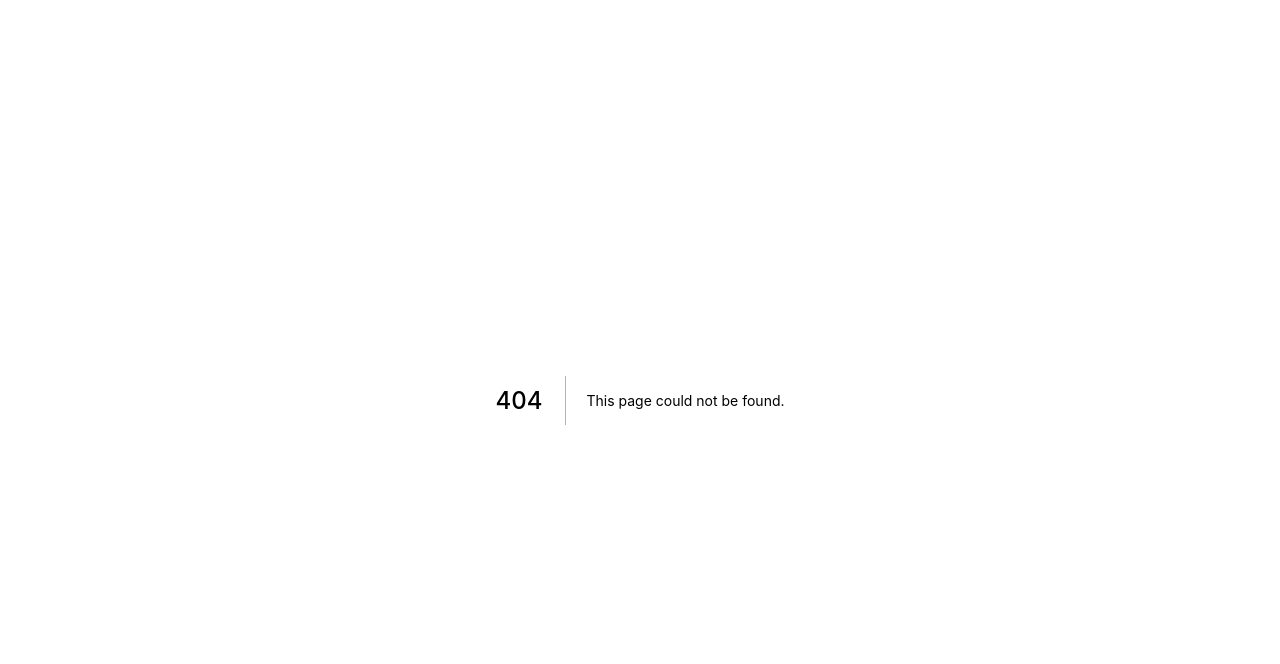
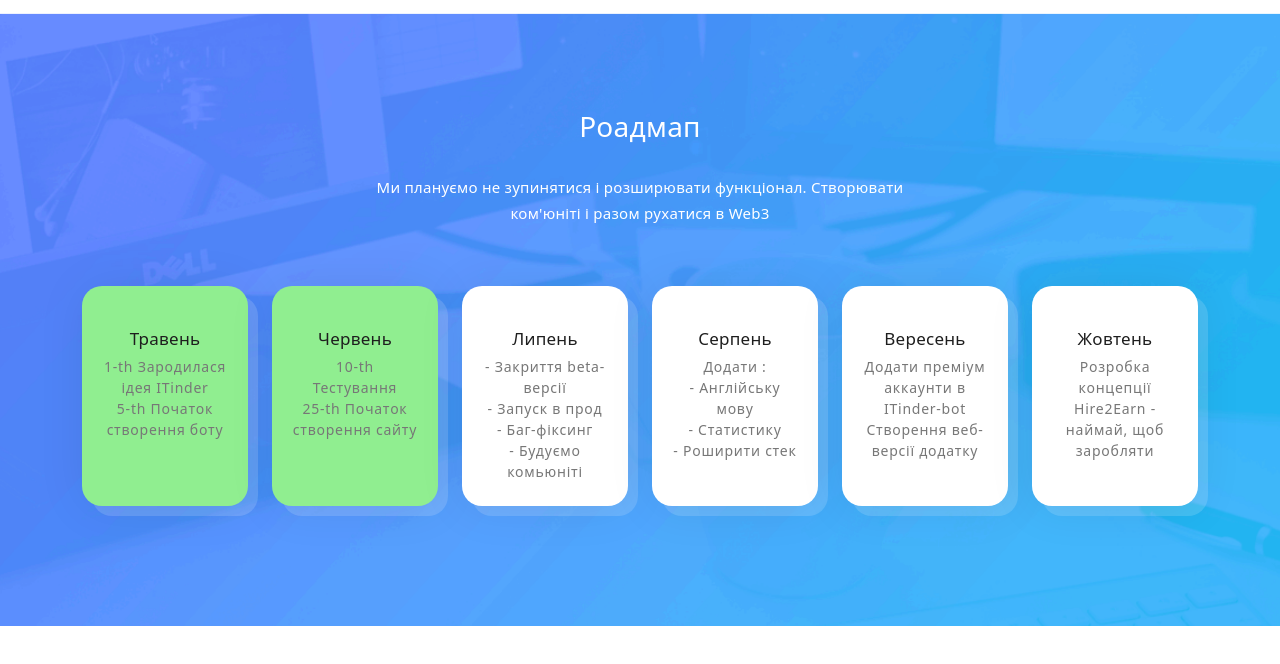
Before and after one commit to ITinderorg/ITinderWebsite, a Next.js app: page /home/components/roadmap/Roadmap in a window 1280 px wide. Before the commit this address had no page. Shown: the top 664 px of the page. Built offline with nearby package versions, Linux system fonts and the light colour scheme.

Commit message:
Added roadmap

```diff
--- a/src/pages/home/HomePage.jsx
+++ b/src/pages/home/HomePage.jsx
@@ -3,10 +3,12 @@ import Footer from "../../components/footer/footer";
 import Blog from "./components/blog/Blog";
 import Counter from "./components/counter/Counter";
 import Pricing from "./components/pricing/Pricing";
+import Roadmap from "./components/roadmap/Roadmap";
 
 const HomePage = ({ data }) => {
   return (
     <>
+      <Roadmap />
       <Pricing />
       <Counter stats={data.stats} />
       <Blog />
--- /dev/null
+++ b/src/pages/home/components/roadmap/Roadmap.jsx
@@ -0,0 +1,92 @@
+import "./Roadmap.module.css";
+import { Container, Row, Col } from "react-bootstrap";
+
+const Roadmap = () => {
+  const goals = [
+    {
+      month: "Травень",
+      points: ["1-th Зародилася ідея ITinder", "5-th Початок створення боту"],
+      complete: true,
+    },
+    {
+      month: "Червень",
+      points: ["10-th Тестування", "25-th Початок створення сайту"],
+      complete: true,
+    },
+    {
+      month: "Липень",
+      points: [
+        "- Закриття beta-версії",
+        "- Запуск в прод",
+        "- Баг-фіксинг",
+        "- Будуємо комьюніті",
+      ],
+      complete: false,
+    },
+    {
+      month: "Серпень",
+      points: [
+        "Додати : ",
+        "- Англійську мову",
+        "- Статистику",
+        "- Роширити стек",
+      ],
+      complete: false,
+    },
+    {
+      month: "Вересень",
+      points: [
+        "Додати преміум аккаунти в ITinder-bot",
+        "Створення веб-версії додатку",
+      ],
+      complete: false,
+    },
+    {
+      month: "Жовтень",
+      points: ["Розробка концепції Hire2Earn - наймай, щоб заробляти"],
+      complete: false,
+    },
+  ];
+
+  return (
+    <section className="mini" id="work-process">
+      <div className="mini-content">
+        <Container>
+          <Row>
+            <Col lg={6} className="offset-lg-3">
+              <div className="info">
+                <h1>Роадмап</h1>
+                <p>
+                  Ми плануємо не зупинятися і розширювати функціонал. Створювати
+                  ком'юніті і разом рухатися в Web3
+                </p>
+              </div>
+            </Col>
+          </Row>
+
+          <Row>
+            {goals.map((item) => {
+              return (
+                <Col lg={2} md={3} sm={6}>
+                  <a
+                    href="#"
+                    className={
+                      item.complete ? "mini-box-completed" : "mini-box"
+                    }
+                  >
+                    <strong>{item.month}</strong>
+                    {item.points.map((point) => {
+                      return <span>{point}</span>;
+                    })}
+                  </a>
+                </Col>
+              );
+            })}
+          </Row>
+        </Container>
+      </div>
+    </section>
+  );
+};
+
+export default Roadmap;
```
Also changed, not shown: src/pages/home/components/roadmap/Roadmap.module.css (added), 1 other file (tests, documents, lock files or other folders).
